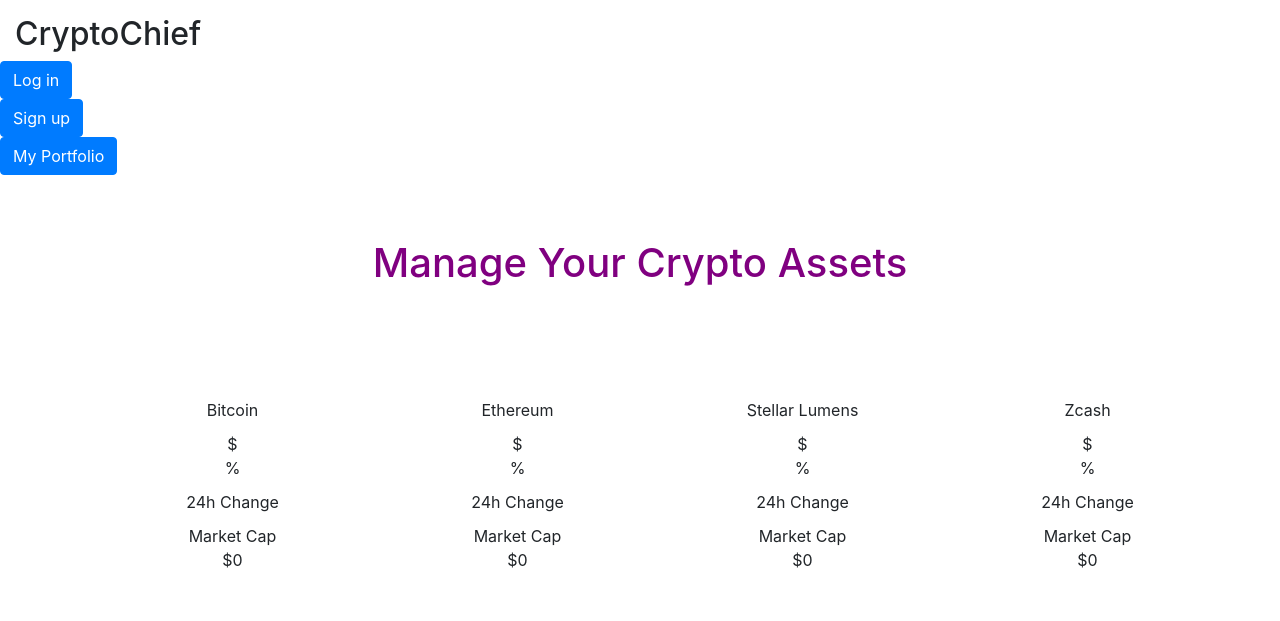
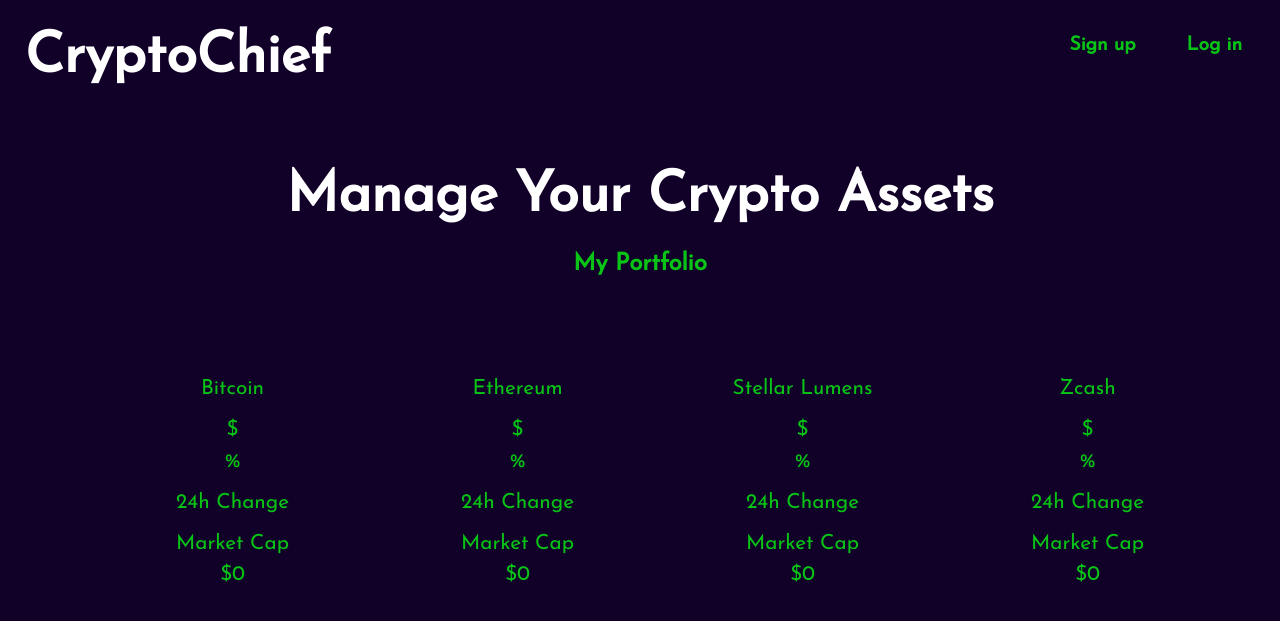
Before and after one commit to danielv775/CryptoChief, a Django app: page / in a window 1280 px wide. Shown: the top 621 px of the page. Run offline with Django 3.2, Linux system fonts and the light colour scheme; data that the repository does not hold is empty; some libraries are stand-ins or nearby versions.

Commit message:
redesign styling for home page

```diff
--- a/portfolio/static/portfolio/index.js
+++ b/portfolio/static/portfolio/index.js
@@ -18,6 +18,7 @@ document.addEventListener('DOMContentLoaded', () => {
         request.open('GET', '/');
         request.setRequestHeader('X-CSRFToken', csrftoken);
         request.setRequestHeader('X-Requested-With', 'XMLHttpRequest');
+        request.setRequestHeader('')
         request.onload = () => {
             const data = JSON.parse(request.responseText);
             if(data.success) {
@@ -48,6 +49,6 @@ document.addEventListener('DOMContentLoaded', () => {
         request.send();
     }
 
-    setInterval(get_crypto_data, 5000);
+    setInterval(get_crypto_data, 2000);
 
 });
--- a/portfolio/static/portfolio/styles.css
+++ b/portfolio/static/portfolio/styles.css
@@ -1,4 +1,4 @@
-#add-position-button, #logout-button {
+#add-position-button, #logout-button, #login-form-button #login-button-home, #logout-form-button #logout-button-home, #signup-form-button #signup-button-home, #portfolio-button {
   background-color: #110028;
   color: #09c416;
   height: 40px;
@@ -70,19 +70,68 @@ h1 {
 
 .home-feed {
   text-align: center;
-  margin-top: 10%; }
+  margin-top: 8%; }
   .home-feed .home-price {
-    list-style-type: none; }
+    list-style-type: none;
+    color: #09c416;
+    font-family: "Josefin Sans", sans-serif;
+    font-size: 130%; }
     .home-feed .home-price .home-data {
       margin-top: 10px; }
 
 #home-intro {
-  margin-top: 5%;
-  text-align: center; }
+  text-align: center;
+  margin-top: 5%; }
+
+.home-page-text {
+  color: white;
+  font-family: "Josefin Sans", sans-serif;
+  font-size: 350%;
+  font-weight: bold; }
 
 #project-name {
-  margin-top: 15px;
-  margin-left: 15px; }
+  margin-top: 25px;
+  margin-left: 25px;
+  display: inline-block; }
+
+#login-form-button {
+  display: inline-block;
+  float: right;
+  margin-top: 25px;
+  margin-right: 25px; }
+  #login-form-button #login-button-home {
+    font-weight: bold;
+    font-size: 120%; }
+  #login-form-button #login-button-home:hover {
+    background-color: #09c416;
+    color: #110028; }
+
+#logout-form-button {
+  display: inline-block;
+  float: right;
+  margin-top: 25px;
+  margin-right: 25px; }
+  #logout-form-button #logout-button-home {
+    font-weight: bold;
+    font-size: 120%; }
+  #logout-form-button #logout-button-home:hover {
+    background-color: #09c416;
+    color: #110028; }
+
+#signup-form-button {
+  display: inline-block;
+  float: right;
+  margin-top: 25px;
+  margin-right: 25px; }
+  #signup-form-button #signup-button-home {
+    font-weight: bold;
+    font-size: 120%; }
+  #signup-form-button #signup-button-home:hover {
+    background-color: #09c416;
+    color: #110028; }
+
+#home-background {
+  background-color: #110028; }
 
 .invalid {
   color: red; }
@@ -113,4 +162,17 @@ h1 {
     width: 15.8%;
     text-align: left; }
 
+#portfolio-form-button {
+  text-align: center; }
+
+#portfolio-button {
+  width: 55%;
+  font-weight: bold;
+  font-size: 150%;
+  height: 45px; }
+
+#portfolio-button:hover {
+  background-color: #09c416;
+  color: #110028; }
+
 /*# sourceMappingURL=styles.css.map */
--- a/portfolio/static/portfolio/styles.scss
+++ b/portfolio/static/portfolio/styles.scss
@@ -91,9 +91,12 @@ h1 {
 
 .home-feed {
     text-align: center;
-    margin-top: 10%;
+    margin-top: 8%;
     .home-price {
         list-style-type: none;
+        color: $my-green;
+        font-family: $font-stack;
+        font-size: 130%;
         .home-data {
             margin-top: 10px;
         }
@@ -101,13 +104,73 @@ h1 {
 }
 
 #home-intro {
+    text-align: center;
     margin-top: 5%;
-    text-align: center;
+}
+
+.home-page-text {
+    color: white;
+    font-family: $font-stack;
+    font-size: 350%;
+    font-weight: bold;
 }
 
 #project-name {
-    margin-top: 15px;
-    margin-left: 15px;
+    margin-top: 25px;
+    margin-left: 25px;
+    display: inline-block;
+}
+
+#login-form-button {
+    display: inline-block;
+    float: right;
+    margin-top: 25px;
+    margin-right: 25px;
+    #login-button-home {
+        @extend %my-button;
+        font-weight: bold;
+        font-size: 120%;
+    }
+    #login-button-home:hover {
+        background-color: $my-green;
+        color: $dark-background;
+    }
+}
+
+#logout-form-button {
+    display: inline-block;
+    float: right;
+    margin-top: 25px;
+    margin-right: 25px;
+    #logout-button-home {
+        @extend %my-button;
+        font-weight: bold;
+        font-size: 120%;
+    }
+    #logout-button-home:hover {
+        background-color: $my-green;
+        color: $dark-background;
+    }
+}
+
+#signup-form-button {
+    display: inline-block;
+    float: right;
+    margin-top: 25px;
+    margin-right: 25px;
+    #signup-button-home {
+        @extend %my-button;
+        font-weight: bold;
+        font-size: 120%;
+    }
+    #signup-button-home:hover {
+        background-color: $my-green;
+        color: $dark-background;
+    }
+}
+
+#home-background {
+    background-color: $dark-background;
 }
 
 .invalid {
@@ -149,3 +212,20 @@ h1 {
     }
 
 }
+
+#portfolio-form-button {
+    text-align: center;
+}
+
+#portfolio-button {
+    @extend %my-button;
+    width: 55%;
+    font-weight: bold;
+    font-size: 150%;
+    height: 45px;
+}
+
+#portfolio-button:hover {
+    background-color: $my-green;
+    color: $dark-background;
+}
--- a/portfolio/templates/portfolio/index.html
+++ b/portfolio/templates/portfolio/index.html
@@ -10,36 +10,28 @@
 {% endblock %}
 
 {% block body %}
-
-    <h2 id="project-name">CryptoChief</h2>
+    <body id="home-background">
+        <h2 id="project-name" class="home-page-text">CryptoChief</h2>
 
         {% if user %}
-        <form action="{% url 'logout' %}">
-            <div id="logout-button-container-small" class="button-container-small">
-                <button id="logout-button" type="submit" name="Logout" class="btn btn-primary auth-button">Log out</button>
-            </div>
+            <form id="logout-form-button" action="{% url 'logout' %}">
+                <button id="logout-button-home" type="submit" name="Logout" class="btn auth-button">Log out</button>
             </form>
         {% else %}
-        <form action="{% url 'login' %}">
-            <div id="login-button-container-small" class="button-container-small">
-                <button id="login-button-small" type="submit" name="Login" class="btn btn-primary auth-small">Log in</button>
-            </div>
+            <form id="login-form-button" action="{% url 'login' %}">
+                <button id="login-button-home" type="submit" name="Login" class="btn auth-small">Log in</button>
             </form>
-        <form action="{% url 'signup' %}">
-            <div id="signup-button-container-small" class="button-container-small">
-                <button id="signup-button-small" type="submit" name="Signup" class="btn btn-primary auth-small">Sign up</button>
-            </div>
+            <form id="signup-form-button" action="{% url 'signup' %}">
+                <button id="signup-button-home" type="submit" name="Signup" class="btn auth-small">Sign up</button>
             </form>
         {% endif %}
 
-    <form action="{% url 'portfolio' %}">
+        <h1 id="home-intro" class="home-page-text">Manage Your Crypto Assets</h1>
+
+        <form id="portfolio-form-button" action="{% url 'portfolio' %}">
             {% csrf_token %}
-        <div id="portfolio-button-container" class="button-container-medium">
-            <button id="portfolio-button" type="submit" name="Portfolio" class="btn btn-primary">My Portfolio</button>
-        </div>
+                <button id="portfolio-button" type="submit" name="Portfolio" class="btn">My Portfolio</button>
         </form>
-
-    <h1 id="home-intro" class="heading">Manage Your Crypto Assets</h1>
 
         <div class="container">
             <div class="row home-feed">
@@ -85,5 +77,6 @@
                 </div>
             </div>
         </div>
+    </body>
 
 {% endblock %}
--- a/portfolio/views.py
+++ b/portfolio/views.py
@@ -5,8 +5,10 @@ from django.contrib.auth import authenticate, login, logout
 import requests, json
 from django.http import JsonResponse
 from decimal import Decimal
+from django.views.decorators.vary import vary_on_headers
 # Create your views here.
 
+vary_on_headers('X-Requested-With')
 def index(request):
 
     api_request = 'https://min-api.cryptocompare.com/data/pricemultifull?fsyms=BTC,ETH,ZEC,XLM&tsyms=USD'
@@ -89,7 +91,7 @@ def portfolio(request):
             if len(portfolio) == 0:
                 return render(request, 'portfolio/portfolio.html', {'user': request.user})
             portfolio_to_send = {}
-            portfolio_overall = {'initial_portfolio_value': 0, 'current_portfolio_value': 0}
+            portfolio_overall = {'initial_portfolio_value_usd': 0, 'current_portfolio_value_usd': 0}
             crypto_codes = ''
             # Prepare Crypto code string for API GET request and initialize actual data structure to be sent to
             # portfolio page--portfolio_to_send
@@ -100,7 +102,7 @@ def portfolio(request):
                                           'quantity': position.quantity, 'price_purchased_usd': position.price_purchased_usd
                 }
                 initial_position_value = round(position.quantity * position.price_purchased_usd, 2)
-                portfolio_overall['initial_portfolio_value'] += float(initial_position_value)
+                portfolio_overall['initial_portfolio_value_usd'] += float(initial_position_value)
 
             # GET live data
             api_request = f'https://min-api.cryptocompare.com/data/pricemultifull?fsyms={crypto_codes}&tsyms=USD,BTC'
@@ -131,15 +133,21 @@ def portfolio(request):
                 portfolio_to_send[position]['change_pct_since_purchase_usd'] =  round(((( portfolio_to_send[position]['usd_price'] / float(portfolio_to_send[position]['price_purchased_usd']) ) - 1) * 100), 2)
 
                 # Add to current portfolio value in USD
-                portfolio_overall['current_portfolio_value'] += usd_value
+                portfolio_overall['current_portfolio_value_usd'] += usd_value
 
-            portfolio_overall['return_overall_value_usd'] = round(portfolio_overall['current_portfolio_value'] - portfolio_overall['initial_portfolio_value'], 2)
-            portfolio_overall['return_overall_percent_usd'] = round(((portfolio_overall['current_portfolio_value'] / portfolio_overall['initial_portfolio_value'])-1)*100.0, 2)
+            portfolio_overall['current_portfolio_value_usd'] = Decimal(portfolio_overall['current_portfolio_value_usd']).quantize(Decimal(10) ** -2)
+            portfolio_overall['return_overall_percent_usd'] = round(((float(portfolio_overall['current_portfolio_value_usd']) / portfolio_overall['initial_portfolio_value_usd'])-1)*100.0, 2)
+            return_overall_percent_usd = portfolio_overall['return_overall_percent_usd']
+            portfolio_overall['return_overall_percent_usd'] = f'{return_overall_percent_usd}%'
 
             if request.is_ajax():
                 # also send portfolio_overall
-                portfolio_to_send['success'] = True
-                return JsonResponse(portfolio_to_send)
+                context = {
+                    'success': True,
+                    'portfolio_to_send': portfolio_to_send,
+                    'portfolio_overall': portfolio_overall
+                }
+                return JsonResponse(context)
             else:
                 context = {
                     'portfolio': portfolio_to_send,
```
Also changed, not shown: portfolio/static/portfolio/portfolio.js (+20 -7 lines), portfolio/templates/portfolio/portfolio.html (+5 -2 lines), db.sqlite3, 1 other file. Lines whose indentation alone changed are shown as unchanged.
